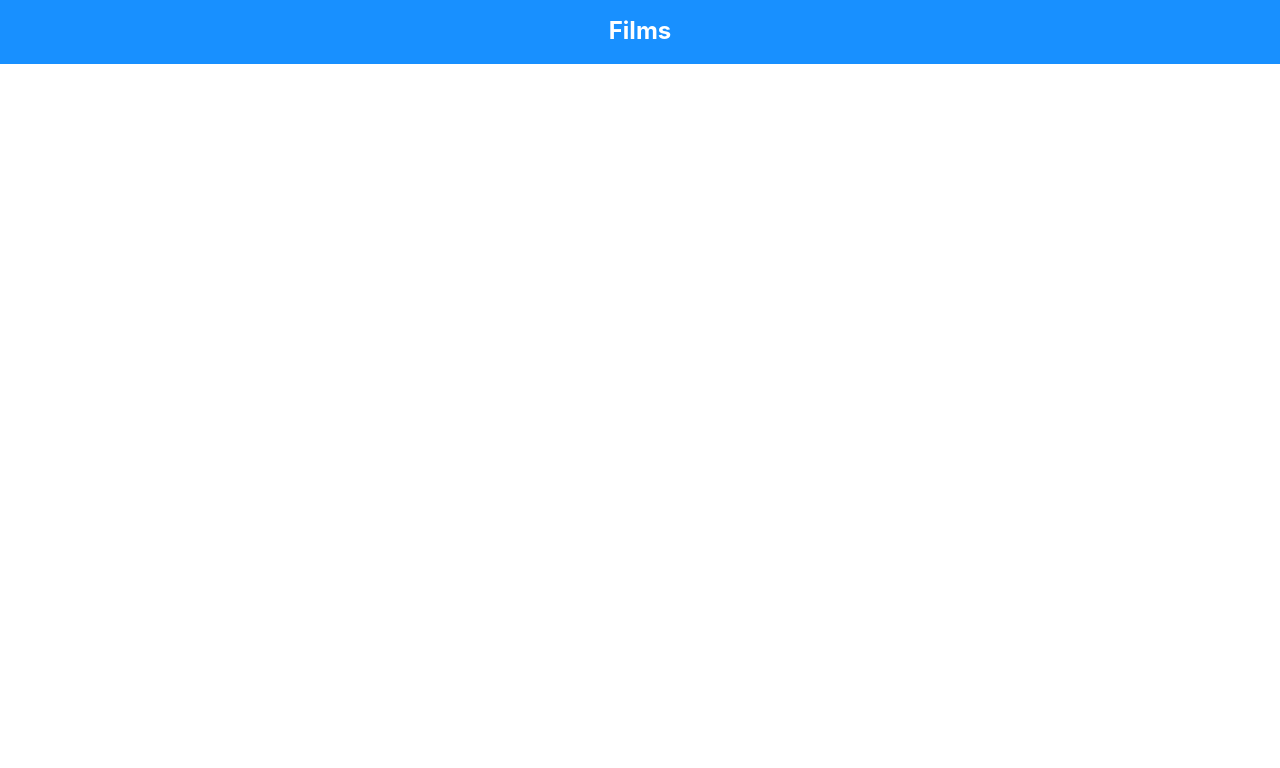
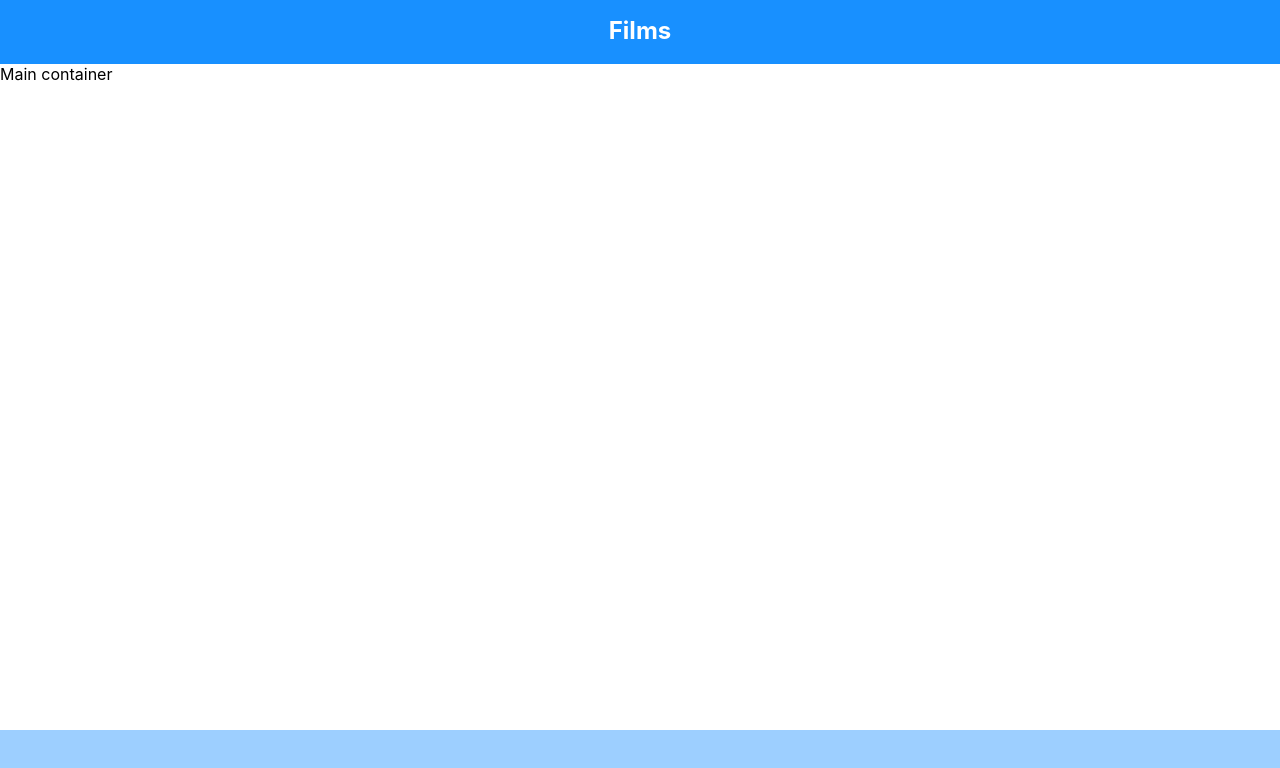
Before and after one commit to ArtemKostko1/films, a React (Create React App) app: page / in a window 1280 px wide. Shown: the top 768 px of the page. Built offline with nearby package versions, Linux system fonts and the light colour scheme.

Commit message:
Feat: added footer and main containers

```diff
--- a/src/App.js
+++ b/src/App.js
@@ -1,11 +1,15 @@
+import Footer from "./layout/Footer/Footer";
 import Header from "./layout/Header/Header";
+import Main from "./layout/Main/Main";
 
 const App = () => {
   return (
     <div className="App">
-      <Header />
+        <Header />
+        <Main />
+        <Footer />
     </div>
   );
-}
+};
 
 export default App;
--- a/src/index.css
+++ b/src/index.css
@@ -11,3 +11,7 @@ code {
   font-family: source-code-pro, Menlo, Monaco, Consolas, 'Courier New',
     monospace;
 }
+
+.content {
+  min-height: calc(100vh - 64px - 70px);
+}
--- /dev/null
+++ b/src/layout/Footer/Footer.jsx
@@ -0,0 +1,15 @@
+import React from "react";
+import { Layout } from "antd";
+import "./Footer.styles.scss";
+
+const { Footer: AppFooter } = Layout;
+
+const Footer = () => {
+  return (
+   <AppFooter className="footer-wrapper">
+    <div className="footer"></div>
+   </AppFooter>
+  );
+};
+
+export default Footer;
--- /dev/null
+++ b/src/layout/Footer/Footer.styles.scss
@@ -0,0 +1,7 @@
+.footer-wrapper {
+    height: 70px;
+    background-color: #188fff6c;
+    display: flex;
+    justify-content: center;
+    align-items: center;
+}
--- /dev/null
+++ b/src/layout/Main/Main.jsx
@@ -0,0 +1,9 @@
+const Main = () => {
+  return (
+    <main className="container content">
+        Main container
+    </main>
+  );
+};
+
+export default Main;
```
Also changed, not shown: src/layout/Main/Main.style.scss (added).
